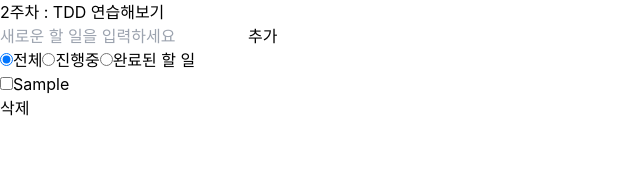
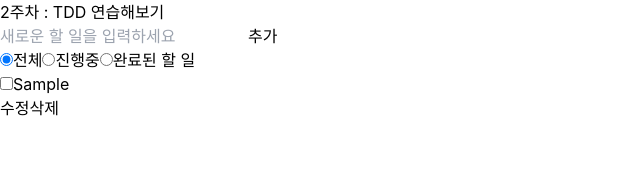
Before and after one commit to sipe-team/3-2_tdd-bdd, a React (Vite) app: page / in a window 1280 px wide. Both pictures are taken after typing "Sample" into the empty fields and a click on the button "추가". Shown: the top 186 px of the page, without its empty margins (0-640 px from the left). Built offline with nearby package versions, Linux system fonts and the light colour scheme.

Commit message:
feature : 2주차 솔루션
- 수정 기능 추가

```diff
--- a/src/TodoList/index.tsx
+++ b/src/TodoList/index.tsx
@@ -20,7 +20,7 @@ type FilterType = 'all' | 'active' | 'completed';
  * 할 일 목록 표시 => 완료
  * 각 할 일 항목에 대한 완료 체크박스 => 완료
  * 삭제 버튼 => 완료
- * 수정 기능
+ * 수정 기능 => 완료
  * 필터링 기능 (전체/진행중/완료) => 완료
  * 전체 선택/해제 버튼
  * 남은 할 일 개수 표시
@@ -32,6 +32,8 @@ const TodoList: React.FC<TodoListProps> = ({ initialTodos = [], onTodoChange })
     const [todos, setTodos] = useState<Todo[]>(initialTodos);
     const [newTodoText, setNewTodoText] = useState<string>('');
     const [filter, setFilter] = useState<FilterType>('all');
+    const [editingId, setEditingId] = useState<string | null>(null);
+    const [editText, setEditText] = useState('');
 
     const handleAddTodo = (e: React.FormEvent<HTMLFormElement>) => {
         e.preventDefault();
@@ -57,6 +59,21 @@ const TodoList: React.FC<TodoListProps> = ({ initialTodos = [], onTodoChange })
     const handleDeleteTodo = (id: string) => {
         const updatedTodos = todos.filter((todo) => todo.id !== id);
         setTodos(updatedTodos);
+        onTodoChange?.(updatedTodos);
+    };
+
+    const startEditing = (todo: Todo) => {
+        setEditingId(todo.id);
+        setEditText(todo.text);
+    };
+
+    const handleEditTodo = (id: string) => {
+        if (!editText.trim()) return;
+
+        const updatedTodos = todos.map((todo) => (todo.id === id ? { ...todo, text: editText.trim() } : todo));
+        setTodos(updatedTodos);
+        setEditingId(null);
+        setEditText('');
         onTodoChange?.(updatedTodos);
     };
 
@@ -122,7 +139,7 @@ const TodoList: React.FC<TodoListProps> = ({ initialTodos = [], onTodoChange })
             <ul role="list" className="space-y-2">
                 {filteredTodos.map((todo) => (
                     <li key={todo.id} className="flex items-center justify-between gap-2 p-2 border rounded-lg">
-                        <div className="flex items-center gap-2">
+                        <div className="flex items-center gap-2 flex-1">
                             <input
                                 type="checkbox"
                                 checked={todo.completed}
@@ -130,8 +147,38 @@ const TodoList: React.FC<TodoListProps> = ({ initialTodos = [], onTodoChange })
                                 className="w-5 h-5 text-blue-500 border-gray-300 rounded focus:ring-blue-500"
                                 aria-label={`${todo.text} 완료 여부`}
                             />
+                            {editingId === todo.id ? (
+                                <input
+                                    type="text"
+                                    value={editText}
+                                    onChange={(e) => setEditText(e.target.value)}
+                                    className="flex-1 px-2 py-1 border rounded focus:outline-none focus:ring-2 focus:ring-blue-500"
+                                    aria-label="할 일 수정"
+                                />
+                            ) : (
                                 <span className={todo.completed ? 'line-through text-gray-500' : ''}>{todo.text}</span>
+                            )}
                         </div>
+                        <div className="flex gap-2">
+                            {editingId === todo.id ? (
+                                <button
+                                    type="button"
+                                    onClick={() => handleEditTodo(todo.id)}
+                                    aria-label="저장"
+                                    className="px-3 py-1 text-sm text-green-500 hover:text-green-700 hover:bg-green-50 rounded-lg focus:outline-none focus:ring-2 focus:ring-green-500"
+                                >
+                                    저장
+                                </button>
+                            ) : (
+                                <button
+                                    type="button"
+                                    onClick={() => startEditing(todo)}
+                                    aria-label="수정"
+                                    className="px-3 py-1 text-sm text-blue-500 hover:text-blue-700 hover:bg-blue-50 rounded-lg focus:outline-none focus:ring-2 focus:ring-blue-500"
+                                >
+                                    수정
+                                </button>
+                            )}
                             <button
                                 type="button"
                                 onClick={() => handleDeleteTodo(todo.id)}
@@ -140,6 +187,7 @@ const TodoList: React.FC<TodoListProps> = ({ initialTodos = [], onTodoChange })
                             >
                                 삭제
                             </button>
+                        </div>
                     </li>
                 ))}
             </ul>
```
Lines whose indentation alone changed are shown as unchanged.
